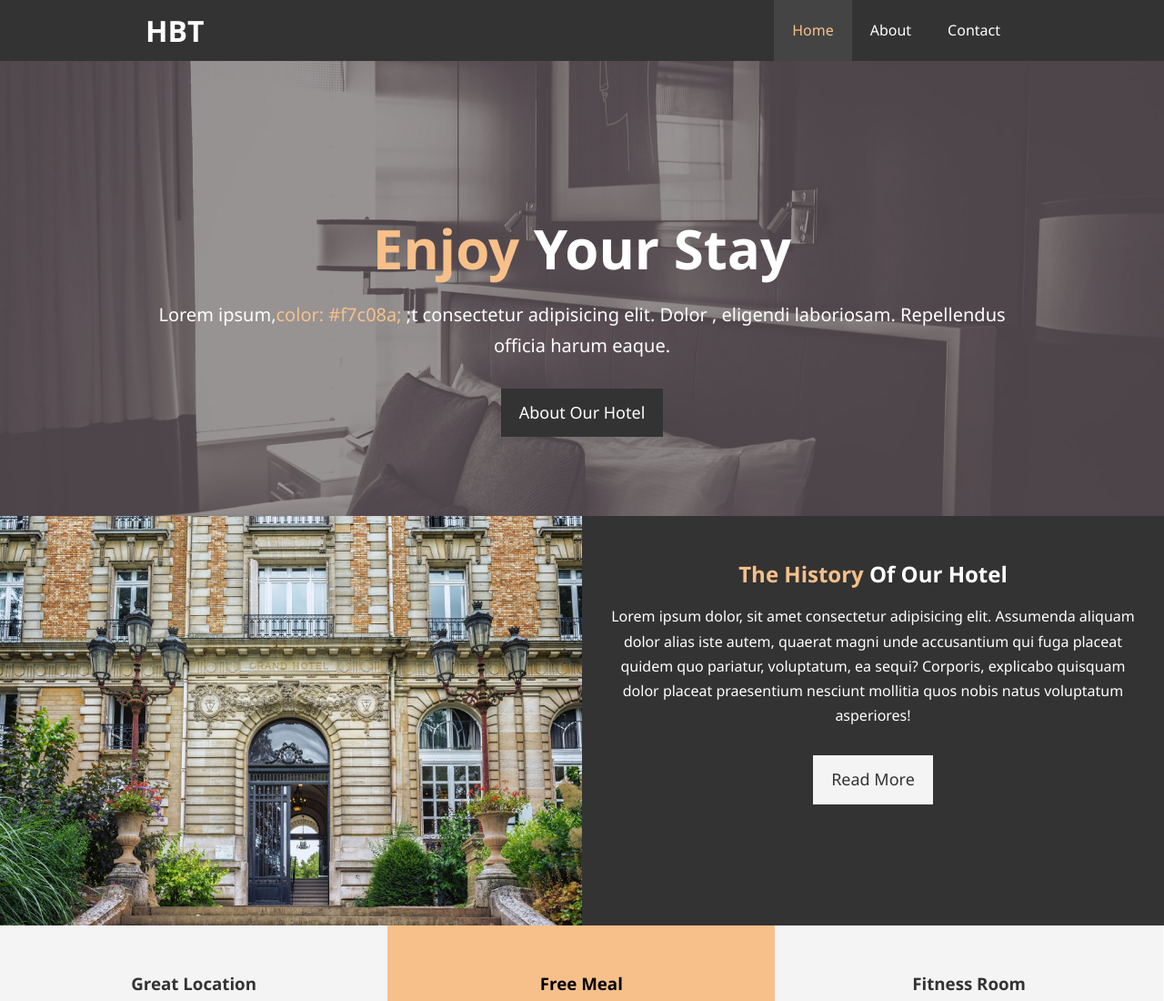
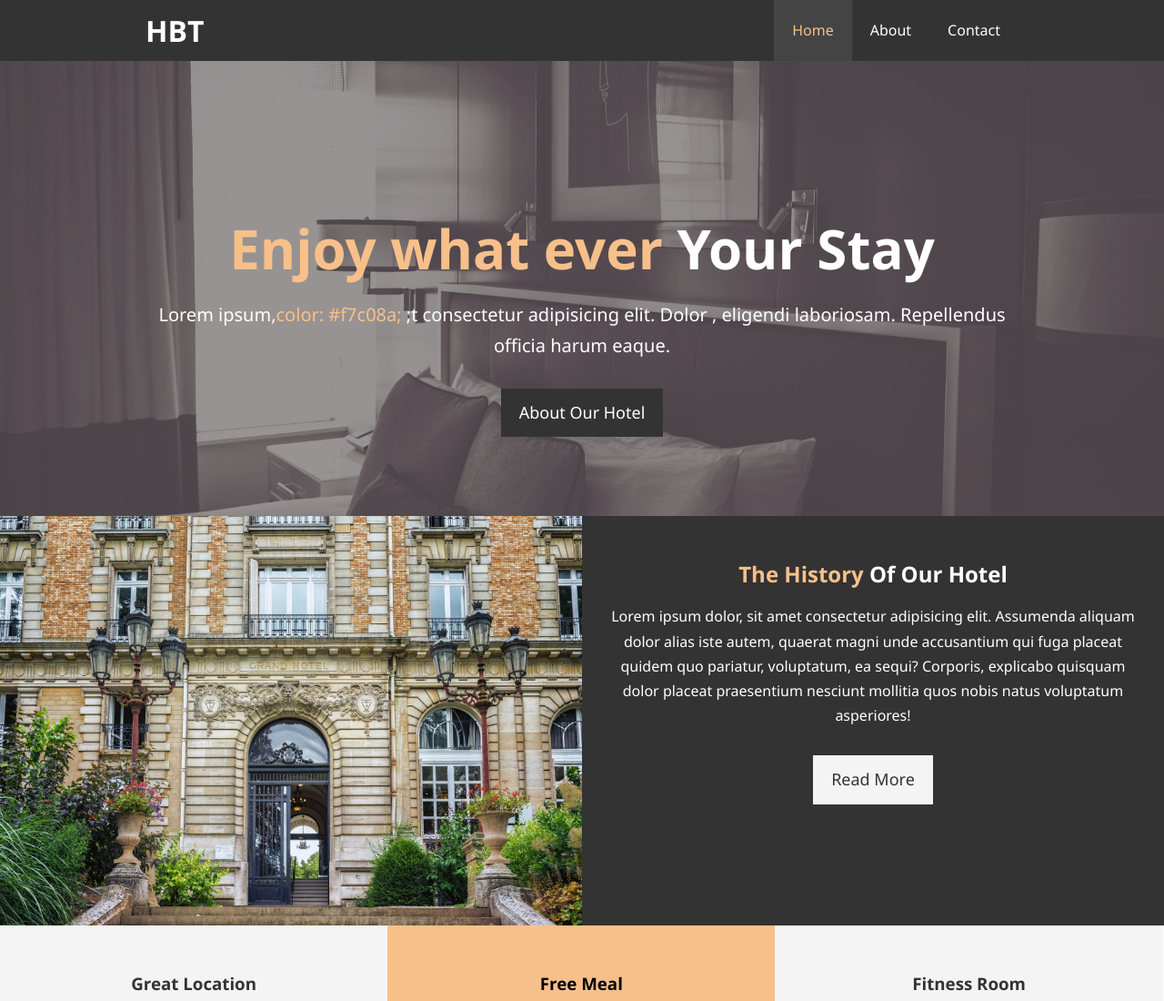
Before and after one commit to kevinusa2010/hotel, a plain HTML site: page index.html in a window 1280 px wide. Shown: the top 1100 px of the page at 91% size. Drawn offline with Linux system fonts and the light colour scheme.

Commit message:
I like it

```diff
--- a/index.html
+++ b/index.html
@@ -24,7 +24,7 @@
   <section class="showcase">
     <div class="container">
       <div class="showcase-content">
-        <h1><span class="gold-text">Enjoy</span> Your Stay</h1>
+        <h1><span class="gold-text">Enjoy what ever</span> Your Stay</h1>
         <p class="lead">Lorem ipsum,<span class="gold-text">color: #f7c08a;</span> ;t consectetur adipisicing elit.
           Dolor
           , eligendi laboriosam. Repellendus officia harum eaque.
```
